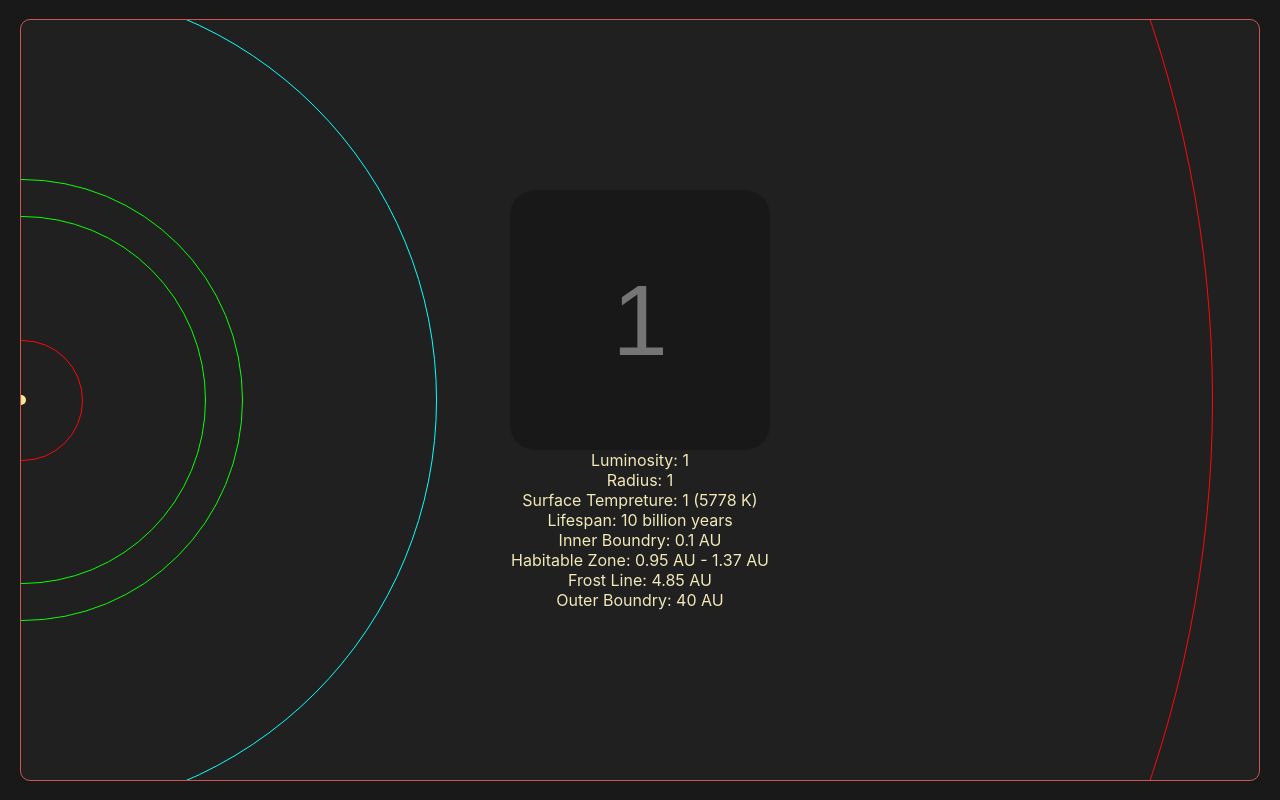
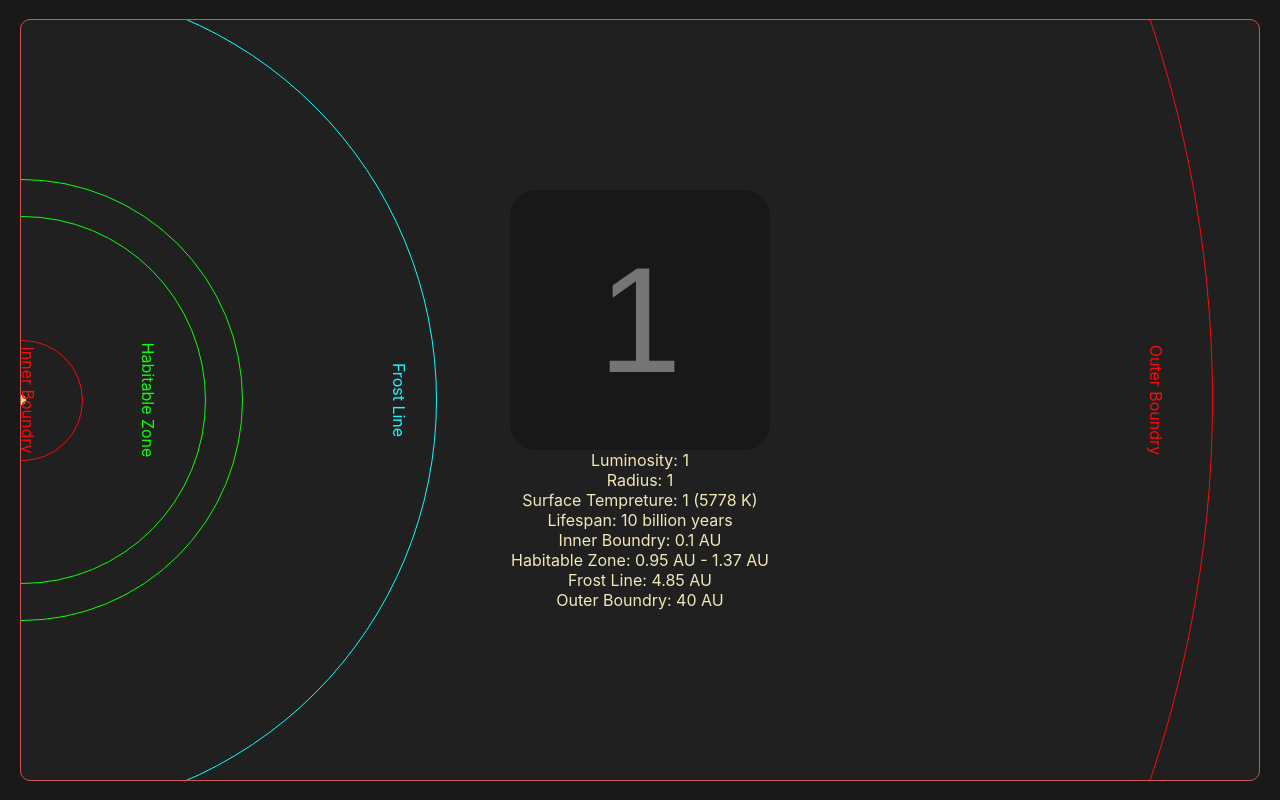
Before and after one commit to SophieSnoww/react-testing, a React (Create React App) app: page / in a window 1280 px wide. Built offline with nearby package versions, Linux system fonts and the light colour scheme.

Commit message:
Added line labels

```diff
--- a/src/Arc.css
+++ b/src/Arc.css
@@ -1,4 +1,12 @@
-arc {
+.arc {
     border-radius: 50%;
     position: absolute;
+    display: flex;
+    align-items: center;
+    justify-content: flex-end;
 }
+
+.arc-label {
+    transform: rotate(90deg);
+    position: absolute;
+}
--- a/src/Arc.js
+++ b/src/Arc.js
@@ -8,12 +8,14 @@ class Arc extends React.Component {
 
     render() {
         return (
-            <arc style={{
+            <div className="arc" style={{
                 border: "1px solid " + this.props.color,
                 width: this.props.width + "px",
                 height: this.props.width + "px",
                 left: -(this.props.width / 2) + "px"
-            }} />
+            }}>
+                <div className="arc-label" style={{color: this.props.color}}>{this.props.label}</div>
+            </div>
         );
     }
 }
--- a/src/Input.css
+++ b/src/Input.css
@@ -17,7 +17,7 @@ input {
     border-radius: 25px;
     color: var(--color-3);
     text-align: center;
-    font-size: 100px;
+    font-size: 150px;
     width: 250px;
     height: 250px;
 }
--- a/src/Visualizer.js
+++ b/src/Visualizer.js
@@ -20,11 +20,11 @@ class Visualizer extends React.Component {
         return (
             <div className="Visualizer">
                 <star />
-                <Arc color="#f00" width={iBoundry * 2} />
-                <Arc color="#0f0" width={hZoneStart * 2} />
+                <Arc color="#f00" width={iBoundry * 2} label="Inner Boundry" />
+                <Arc color="#0f0" width={hZoneStart * 2} label="Habitable Zone" />
                 <Arc color="#0f0" width={hZoneEnd * 2} />
-                <Arc color="#0ff" width={fLine * 2} />
-                <Arc color="#f00" width={oBoundry * 2} />
+                <Arc color="#0ff" width={fLine * 2} label="Frost Line" />
+                <Arc color="#f00" width={oBoundry * 2} label="Outer Boundry" />
             </div>
         );
     }
```
